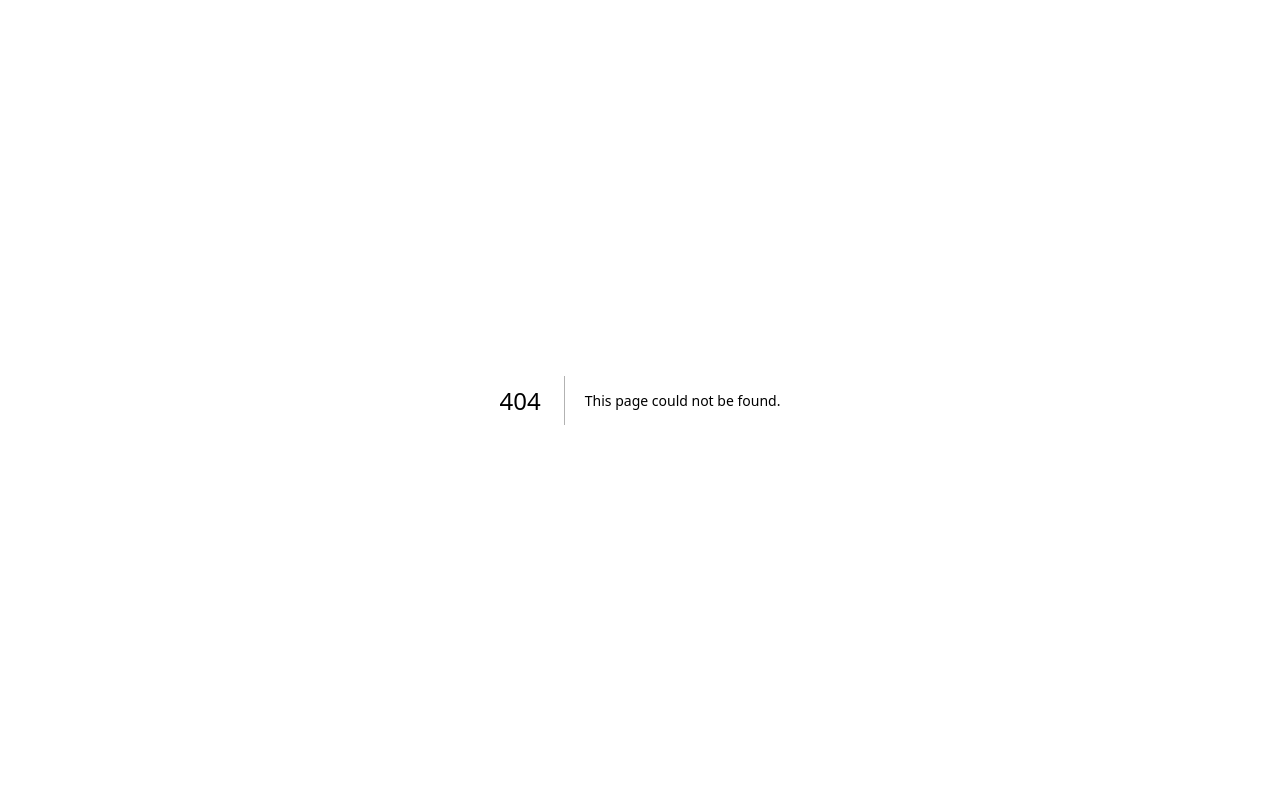
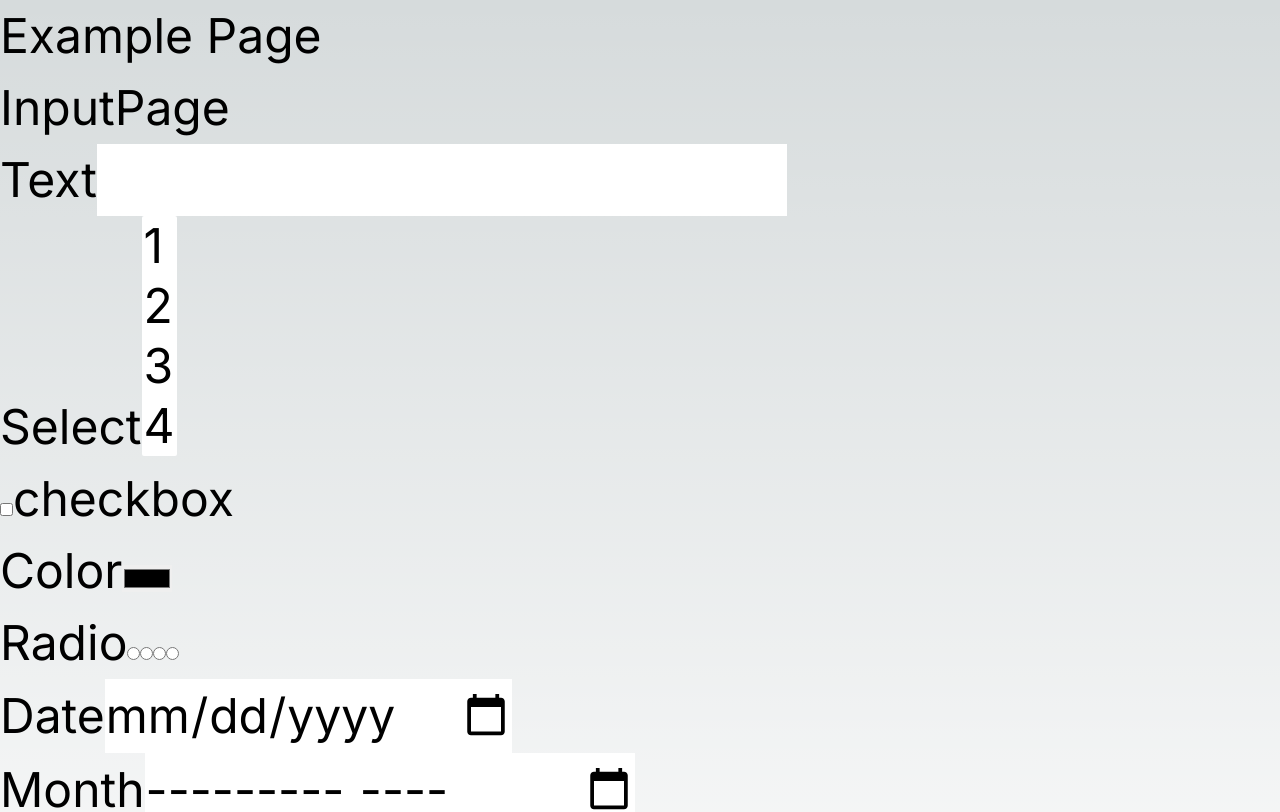
Before and after one commit to dolto/portfolio_user, a Next.js app: page /example/input in a window 1280 px wide. Before the commit this address had no page. Shown: the top 812 px of the page. Built offline with nearby package versions, Linux system fonts and the light colour scheme.

Commit message:
간단한 샘플 페이지 추가

```diff
--- /dev/null
+++ b/src/app/example/hello/page.tsx
@@ -0,0 +1,24 @@
+import Link from "next/link";
+import { CSSProperties } from "react";
+
+interface Props {
+    params: any,
+    searchParams: {
+        message_style_json: string,
+        back_style_json: string
+    }
+}
+export default function Hello(props: Props){
+    let message_style: CSSProperties
+        = JSON.parse(props.searchParams.message_style_json);
+    let back_style: CSSProperties
+        = JSON.parse(props.searchParams.back_style_json);
+
+    console.log(props);
+    return (
+      <section>
+          <p style={message_style}>Hello NextJs!!</p>
+          <Link href={"."} style={back_style}>back in example page</Link>
+      </section>
+    );
+}
--- /dev/null
+++ b/src/app/example/input/layout.tsx
@@ -0,0 +1,9 @@
+
+
+export default function Layout({children}:{children: React.ReactNode}){
+    return(
+      <form method={"get"}>
+          {children}
+      </form>
+    );
+}
--- /dev/null
+++ b/src/app/example/input/page.tsx
@@ -0,0 +1,60 @@
+interface Props{
+    searchParams:any
+}
+
+// 에러가 발생하는 페이지지만 구동엔 문제가 없음...
+export default function Input(props:Props){
+    console.log(props.searchParams);
+    return(
+        <section>
+            InputPage
+            <br/>
+            <label>
+                Text
+                <input type="text" name="text"/>
+            </label>
+            <br/>
+            <label>
+                Select
+                <select name="select" multiple={true}>
+                    <option value={"1"}>1</option>
+                    <option value={"2"}>2</option>
+                    <option value={"3"}>3</option>
+                    <option value={"4"}>4</option>
+                </select>
+            </label>
+            <br/>
+            <label>
+                <input type="checkbox" name="checkbox" value={"check1"}></input>
+                checkbox
+            </label>
+            <br/>
+            <label>
+                Color
+                <input type="color" name="color"/>
+            </label>
+            <br/>
+            <span>Radio</span>
+            <input type="radio" name="radio" value={"1"}></input>
+            <input type="radio" name="radio" value={"2"}></input>
+            <input type="radio" name="radio" value={"3"}></input>
+            <input type="radio" name="radio" value={"4"}></input>
+            <br/>
+            <label>
+                Date
+                <input type="date" name="date"/>
+            </label>
+            <br/>
+            <label>
+                Month
+                <input type="month" name="month"/>
+            </label>
+            <br/>
+            <input type="submit" value="submit"/>
+            <br/><br/><br/>
+            <article>
+                {JSON.stringify(props.searchParams)}
+            </article>
+        </section>
+    );
+}
--- /dev/null
+++ b/src/app/example/layout.tsx
@@ -0,0 +1,15 @@
+import { CSSProperties } from "react";
+
+const hello_style: CSSProperties = {
+    fontSize: "3rem", // vscode에서는 자동완성 해주던데...
+};
+
+export default function Layout({children}:{children: React.ReactNode}){
+
+    return (
+      <form method={"Get"} style={hello_style}>
+          <h1>Example Page</h1>
+          {children}
+      </form>
+    );
+}
--- /dev/null
+++ b/src/app/example/page.tsx
@@ -0,0 +1,47 @@
+import Link from "next/link";
+import { CSSProperties } from "react";
+
+const link_style: CSSProperties = {
+    fontSize: "1rem", // vscode에서는 자동완성 해주던데...
+    color:"blue",
+    marginLeft:"2rem",
+};
+const hello_style: CSSProperties = {
+    fontSize: "3rem", // vscode에서는 자동완성 해주던데...
+    color:"red",
+    marginLeft:"2rem",
+    display:"block"
+};
+
+export default function Example(){
+    let hello_json = JSON.stringify(hello_style);
+    let link_json = JSON.stringify(link_style);
+    return(
+      <section style={link_style}>
+        <Link href={"/"}>
+            - root page
+        </Link>
+          <br/>
+        <Link href={
+            `example/hello?message_style_json=${hello_json}&back_style_json=${link_json}`
+        }>
+          - hello page
+        </Link>
+          <br/>
+        <Link href={"example/input"}>
+          - input page
+        </Link>
+      </section>
+    );
+}
+
+// const Example = (): JSX.Element => {
+//     return(
+//       <section style={hello_style}>
+//           HelloWord!!
+//       </section>
+//     );
+// };
+//
+// export default Example();
+// NextJs의 경우 인스턴스 형태의 내보내기는 컴포넌트로 활용하지 않음... 따라서 이런 형태는 지원되지 않음
```
